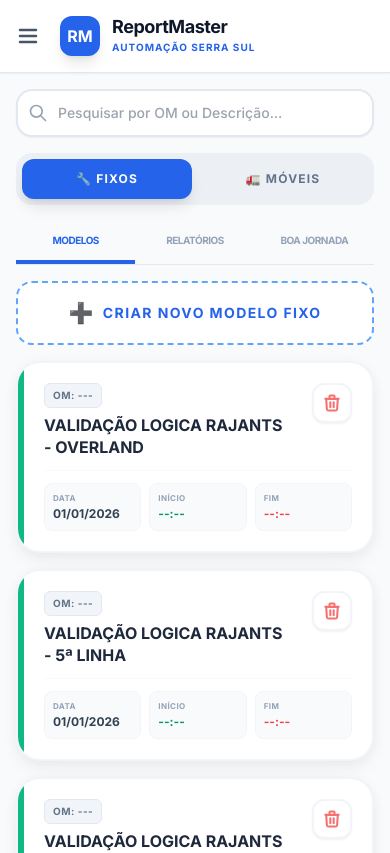
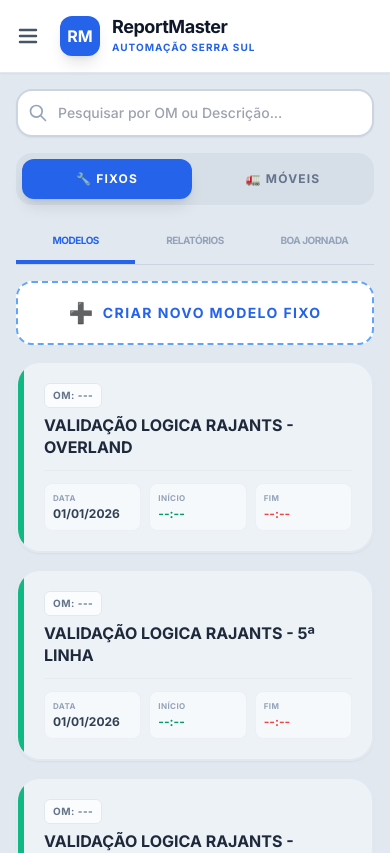
Before and after one commit to rafatuc2022-oss/Reportmaster, a React (Vite) app: page / in a window 390 px wide. Shown: the top 853 px of the page. Built offline with nearby package versions, Linux system fonts and the light colour scheme.

Commit message:
refactor: Update UI colors and layout
Adjusts background and card colors for a more cohesive look.
Updates report list item styling and padding for better visual hierarchy.
Modifies form layout for improved responsiveness on smaller screens.
Removes commented-out backup functions.

```diff
--- a/App.tsx
+++ b/App.tsx
@@ -72,7 +72,6 @@
     generatePDF(report);
   };
 
-  // --- FUNÇÕES DE BACKUP ---
   const handleExportBackup = () => {
     const data = storage.getReports();
     const blob = new Blob([JSON.stringify(data, null, 2)], { type: 'application/json' });
@@ -145,7 +144,7 @@
   }, [filteredReports]);
 
   return (
-    <div className="min-h-screen bg-slate-50 pb-6 relative overflow-x-hidden">
+    <div className="min-h-screen bg-slate-200 pb-6 relative overflow-x-hidden">
 
       {/* --- SIDE MENU (DRAWER) --- */}
       <div className={`fixed inset-0 z-[100] transition-opacity duration-300 ${isMenuOpen ? 'opacity-100' : 'opacity-0 pointer-events-none'}`}>
@@ -218,7 +217,7 @@
         </div>
       </header>
 
-      <main className="max-w-4xl mx-auto p-4 space-y-4">
+      <main className={`max-w-4xl mx-auto space-y-4 ${view === 'LIST' ? 'p-4' : 'p-0'}`}>
         {view === 'LIST' ? (
           <>
             <div className="relative">
@@ -232,16 +231,16 @@
                  placeholder="Pesquisar por OM ou Descrição..."
                  value={searchQuery}
                  onChange={(e) => setSearchQuery(e.target.value)}
-                 className="w-full pl-10 pr-4 py-3 rounded-2xl border-2 border-slate-200 bg-white shadow-sm focus:ring-4 focus:ring-blue-100 focus:border-blue-500 outline-none transition-all text-sm font-medium text-slate-500"
+                 className="w-full pl-10 pr-4 py-3 rounded-2xl border-2 border-slate-300 bg-white shadow-sm focus:ring-4 focus:ring-blue-100 focus:border-blue-500 outline-none transition-all text-sm font-medium text-slate-500"
                />
             </div>
 
-            <div className="flex bg-slate-200/50 p-1.5 rounded-2xl gap-1.5">
+            <div className="flex bg-slate-300/50 p-1.5 rounded-2xl gap-1.5">
                <button onClick={() => setActiveCategory('FIXO')} className={`flex-1 py-3 rounded-xl font-black text-xs transition-all uppercase tracking-widest ${activeCategory === 'FIXO' ? 'bg-blue-600 text-white shadow-lg' : 'text-slate-500 hover:bg-white/50'}`}>🔧 Fixos</button>
                <button onClick={() => setActiveCategory('MÓVEL')} className={`flex-1 py-3 rounded-xl font-black text-xs transition-all uppercase tracking-widest ${activeCategory === 'MÓVEL' ? 'bg-blue-600 text-white shadow-lg' : 'text-slate-500 hover:bg-white/50'}`}>🚛 Móveis</button>
             </div>
 
-            <div className="flex border-b border-slate-200">
+            <div className="flex border-b border-slate-300">
                {['MEUS MODELOS', 'RELATÓRIOS', 'BOA JORNADA'].map(tab => (
                  <button key={tab} onClick={() => setActiveTab(tab)} className={`flex-1 py-3 font-black text-[10px] uppercase tracking-tighter border-b-4 transition-all ${activeTab === tab ? 'border-blue-600 text-blue-600' : 'border-transparent text-slate-400'}`}>{tab.replace('MEUS ', '')}</button>
                ))}
@@ -266,7 +265,7 @@
                 )}
                 <div className="space-y-3">
                   {filteredReports.length === 0 ? (
-                    <div className="text-center py-16 bg-white rounded-3xl border-2 border-dashed border-slate-200">
+                    <div className="text-center py-16 bg-white rounded-3xl border-2 border-dashed border-slate-300">
                       <span className="text-5xl block mb-4 grayscale opacity-30">📂</span>
                       <p className="text-slate-400 font-bold text-xs uppercase tracking-widest">Nenhum item encontrado.</p>
                     </div>
--- a/components/ReportList.tsx
+++ b/components/ReportList.tsx
@@ -11,15 +11,21 @@
 }
 
 const ReportList: React.FC<Props> = ({ reports, onEdit, onDelete, onPrint, onMarkExported }) => {
+  // Função para verificar se é um UUID (criado manualmente)
+  const isManualTemplate = (id: string) => {
+    const uuidRegex = /^[0-9a-f]{8}-[0-9a-f]{4}-[0-9a-f]{4}-[0-9a-f]{4}-[0-9a-f]{12}$/i;
+    return uuidRegex.test(id);
+  };
+
   return (
     <div className="grid gap-4">
       {reports.map((report) => (
         <div
           key={report.id}
-          className={`rounded-3xl shadow-[0_2px_15px_-3px_rgba(0,0,0,0.07),0_10px_20px_-2px_rgba(0,0,0,0.04)] hover:shadow-[0_8px_25px_-5px_rgba(0,0,0,0.1),0_10px_10px_-5px_rgba(0,0,0,0.04)] transition-all cursor-pointer group flex relative overflow-hidden active:scale-[0.99] border-2 ${
+          className={`rounded-3xl shadow-sm hover:shadow-md transition-all cursor-pointer group flex relative overflow-hidden active:scale-[0.99] border-2 ${
             report.isExported
-              ? 'bg-emerald-50/50 border-emerald-300'
-              : 'bg-white border-slate-100'
+              ? 'bg-emerald-50 border-emerald-300'
+              : 'bg-slate-100/80 border-slate-200'
           }`}
           onClick={() => onEdit(report)}
         >
@@ -30,7 +36,7 @@
             <div className="flex justify-between items-start gap-3 mb-3">
               <div className="space-y-1.5">
                 <div className="flex items-center gap-2 flex-wrap">
-                  <span className="text-[10px] font-black text-slate-500 bg-slate-100 px-2 py-1 rounded-md uppercase tracking-wider border border-slate-200">
+                  <span className="text-[10px] font-black text-slate-500 bg-white/80 px-2 py-1 rounded-md uppercase tracking-wider border border-slate-200">
                     OM: {report.omNumber || '---'}
                   </span>
                   {!report.isTemplate && (
@@ -53,28 +59,31 @@
               </div>
 
               <div className="flex gap-2 shrink-0">
+                {/* Só permite excluir se NÃO for template OU se for um template manual (UUID) */}
+                {(!report.isTemplate || isManualTemplate(report.id)) && (
                   <button
                     onClick={(e) => { e.stopPropagation(); onDelete(report.id); }}
-                  className="w-10 h-10 flex items-center justify-center bg-white hover:bg-red-50 hover:text-red-500 rounded-xl text-red-400 transition-all border-2 border-slate-100 shadow-sm active:scale-95"
+                    className="w-10 h-10 flex items-center justify-center bg-white hover:bg-red-50 hover:text-red-500 rounded-xl text-red-400 transition-all border-2 border-slate-200 shadow-sm active:scale-95"
                     title="Excluir"
                   >
                     <svg className="w-5 h-5" fill="none" stroke="currentColor" viewBox="0 0 24 24">
                       <path strokeLinecap="round" strokeLinejoin="round" strokeWidth="2.5" d="M19 7l-.867 12.142A2 2 0 0116.138 21H7.862a2 2 0 01-1.995-1.858L5 7m5 4v6m4-6v6m1-10V4a1 1 0 00-1-1h-4a1 1 0 00-1 1v3M4 7h16" />
                     </svg>
                   </button>
+                )}
               </div>
             </div>
 
-            <div className="grid grid-cols-3 gap-2 pt-3 border-t border-slate-50">
-              <div className="flex flex-col bg-slate-50 p-2 rounded-lg border border-slate-100">
+            <div className="grid grid-cols-3 gap-2 pt-3 border-t border-slate-200/50">
+              <div className="flex flex-col bg-white/50 p-2 rounded-lg border border-slate-200/50">
                 <span className="font-black text-slate-400 uppercase text-[8px] tracking-wider mb-0.5">Data</span>
                 <span className="font-bold text-xs text-slate-700">{report.date ? report.date.split('-').reverse().join('/') : '--/--'}</span>
               </div>
-              <div className="flex flex-col bg-slate-50 p-2 rounded-lg border border-slate-100">
+              <div className="flex flex-col bg-white/50 p-2 rounded-lg border border-slate-200/50">
                 <span className="font-black text-slate-400 uppercase text-[8px] tracking-wider mb-0.5">Início</span>
                 <span className="font-bold text-xs text-emerald-600">{report.startTime || '--:--'}</span>
               </div>
-              <div className="flex flex-col bg-slate-50 p-2 rounded-lg border border-slate-100">
+              <div className="flex flex-col bg-white/50 p-2 rounded-lg border border-slate-200/50">
                 <span className="font-black text-slate-400 uppercase text-[8px] tracking-wider mb-0.5">Fim</span>
                 <span className="font-bold text-xs text-red-500">{report.endTime || '--:--'}</span>
               </div>
--- a/index.html
+++ b/index.html
@@ -18,7 +18,7 @@
     <style>
         body {
             font-family: 'Inter', sans-serif;
-            background-color: #f8fafc;
+            background-color: #e2e8f0; /* slate-200 */
             -webkit-tap-highlight-color: transparent;
         }
         .glass-card {
```
Also changed, not shown: components/ReportForm.tsx (+21 -22 lines). Lines whose indentation alone changed are shown as unchanged.
